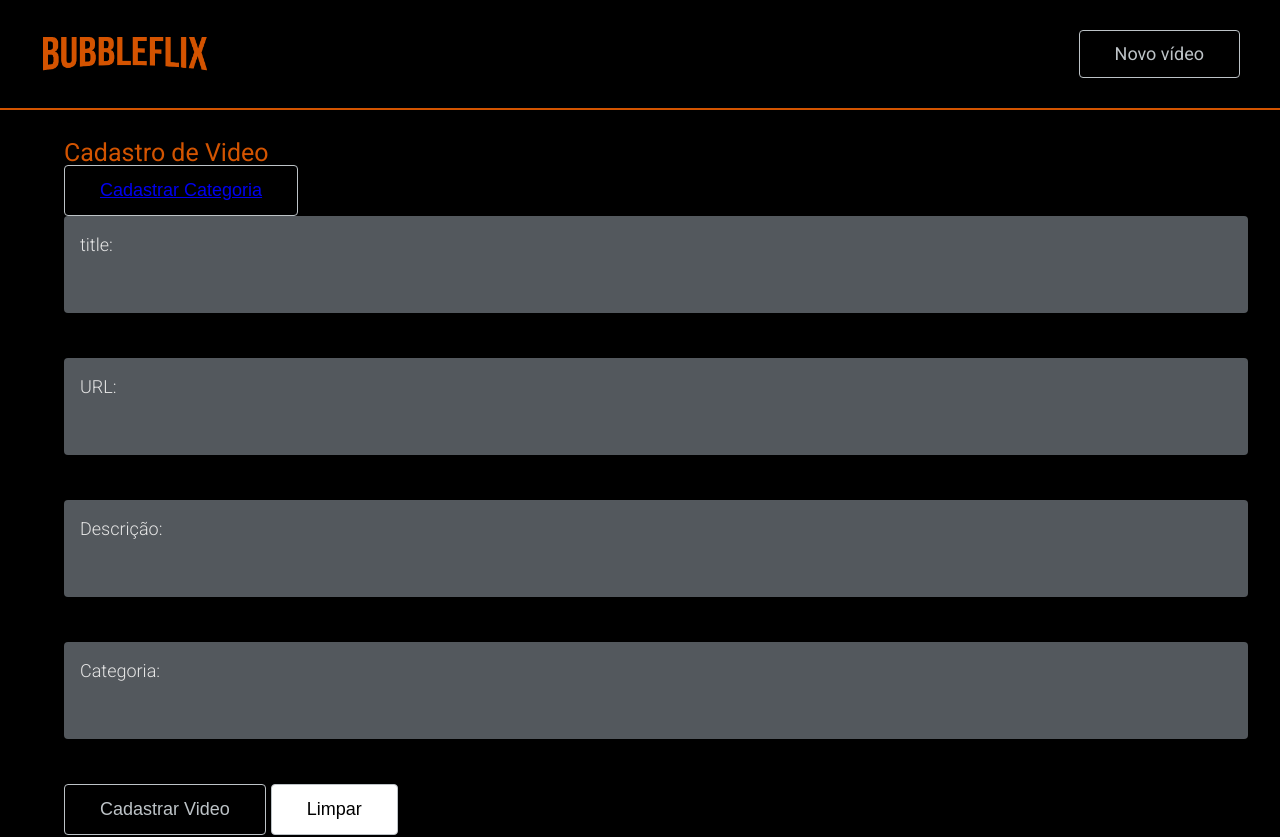
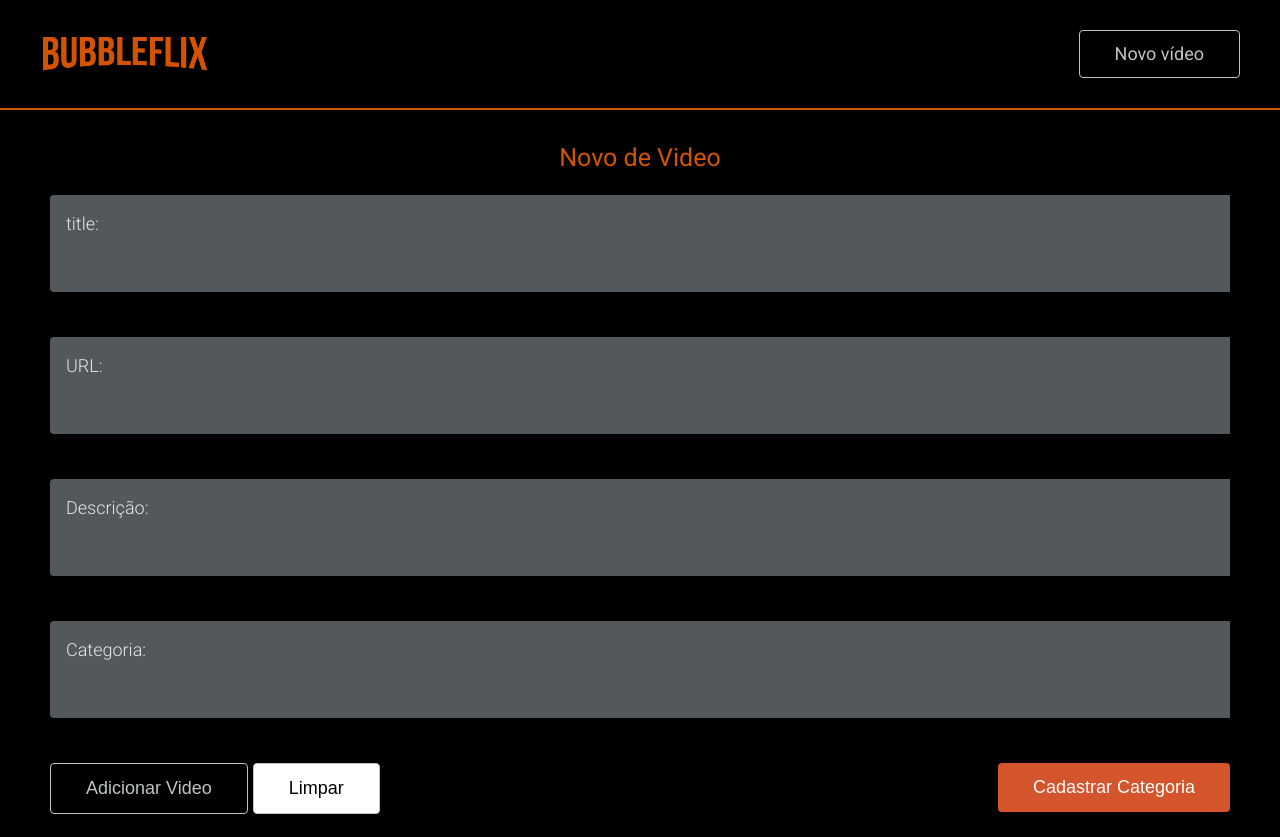
Before and after one commit to rowns07/bubbleflix, a React (Create React App) app: page /cadastro/video in a window 1280 px wide. Shown: the top 837 px of the page. Built offline with nearby package versions, Linux system fonts and the light colour scheme; data requests are answered from the project's data file.

Commit message:
Correção de cores e detalhes do layout

```diff
--- a/src/components/FormField/index.jsx
+++ b/src/components/FormField/index.jsx
@@ -8,7 +8,7 @@ position: relative;
     min-height: 150px;
   }
   input[type="color"] {
-    padding-left: 17px;
+    padding-left: 0px;
   }
 
 `;
@@ -31,6 +31,7 @@ Label.Text = styled.span`
   font-weight: 300;
 
   transition: .1s ease-in-out;
+
 `;
 
 const Input = styled.input`
--- a/src/components/Header/styles.js
+++ b/src/components/Header/styles.js
@@ -29,9 +29,9 @@ const HeaderFlix = styled.header`
         border:0;
         position:fixed;
         bottom:0;
-        left:0;
         width:100vw;
         text-align:center;
+        overflow:hidden;
         }
     }
 `;
--- a/src/components/PageDefault/index.jsx
+++ b/src/components/PageDefault/index.jsx
@@ -8,22 +8,21 @@ const Main = styled.main`
     background-color:var(--color-black-dark);
     color:var(--color-primary-medium);
     flex:1;
-    padding-top:50px;
-    padding-left:5%;
-    padding-right:5%;
+    font-size:25rem;
+    padding-top:120rem;
+
+
 `;
 
 // children = objeto props "aberto" ex: {props.children}
 // eslint-disable-next-line react/prop-types
-function PageDefault({ children, padding }) {
+function PageDefault({ children, padding, paddingTop }) {
   return (
     <>
       <Menu />
-      <Main>
-        <div style={{ fontSize: 25, padding, paddingTop: 90 }}>
+      <Main style={{ padding, paddingTop }}>
 
-          {children}
-        </div>
+        {children}
       </Main>
       <FooterM />
     </>
--- a/src/pages/cadastro/Categoria/index.jsx
+++ b/src/pages/cadastro/Categoria/index.jsx
@@ -5,6 +5,7 @@ import FormField from '../../../components/FormField';
 import { useForm } from '../../../hooks/useForm';
 import repositoryCategories from '../../../repositories/categories';
 import { Table } from './style';
+import ButtonFlix from '../../../components/Button';
 
 function CadastroCategoria() {
   const formData = {
@@ -28,11 +29,10 @@ function CadastroCategoria() {
   }, []);
 
   return (
-    <PageDefault>
+    <PageDefault padding={50}>
       <div style={{ fontSize: 25 }}>
-        <h1>
+        <h1 className="title-page">
           Cadastro de Categoria:
-          {values.title}
         </h1>
 
         <form onSubmit={function handleSubmit(infosDoEvento) {
@@ -96,13 +96,16 @@ function CadastroCategoria() {
             onChange={handleChange}
           />
 
-          <button type="submit">
+          <ButtonFlix type="submit">
             Cadastrar
-          </button>
+          </ButtonFlix>
+          <ButtonFlix type="button" onClick={clearForm} style={{ marginLeft: 5, backgroundColor: 'white', color: 'black' }}>
+            Limpar
+          </ButtonFlix>
 
         </form>
         <br />
-
+        <h3>Categorias Cadastradas:</h3>
         {categories.length === 0 && (<div>loading</div>)}
 
         <Table>
@@ -128,11 +131,10 @@ function CadastroCategoria() {
                 <Table.Td>
                   <button
                     style={{
-                      backgroundColor: 'red', color: 'white', borderColor: 'red', padding: '6rem',
+                      backgroundColor: 'red', color: 'white', borderColor: 'red', padding: '6rem', borderRadius: '4px',
                     }}
                     type="button"
                     onClick={function deleteCategory() {
-                      console.log(category.id);
                       repositoryCategories.deleteCategory(category.id)
                         .then((foi) => {
                           repositoryCategories.getAll()
@@ -155,7 +157,10 @@ function CadastroCategoria() {
         <br />
 
         <Link to="/">
-          Ir para home
+          <ButtonFlix>
+
+            Ir para home
+          </ButtonFlix>
         </Link>
 
       </div>
--- a/src/pages/cadastro/Video/index.jsx
+++ b/src/pages/cadastro/Video/index.jsx
@@ -28,15 +28,8 @@ function CadastroVideo() {
   }, []);
 
   return (
-    <PageDefault>
-      <h1>Cadastro de Video</h1>
-
-      <ButtonFlix>
-        <Link to="/cadastro/categoria">
-          Cadastrar Categoria
-        </Link>
-      </ButtonFlix>
-
+    <PageDefault padding={50}>
+      <h1 className="title-page">Novo de Video</h1>
       <form onSubmit={(event) => {
         event.preventDefault();
         const categoriaEscolhida = categorias.find((categoria) => categoria.title === values.category);
@@ -80,12 +73,29 @@ function CadastroVideo() {
           onChange={handleChange}
           suggestions={categoryTitles}
         />
-        <ButtonFlix type="submit">
-          Cadastrar Video
-        </ButtonFlix>
-        <ButtonFlix type="button" onClick={clearForm} style={{ marginLeft: 5, backgroundColor: 'white', color:'black' }}>
-          Limpar
-        </ButtonFlix>
+
+        <div style={{
+          display: 'flex', justifyContent: 'space-between', width: '100%',
+        }}
+        >
+          <div>
+
+            <ButtonFlix type="submit">
+              Adicionar Video
+            </ButtonFlix>
+            <ButtonFlix type="button" onClick={clearForm} style={{ marginLeft: 5, backgroundColor: 'white', color: 'black' }}>
+              Limpar
+            </ButtonFlix>
+          </div>
+
+          <div>
+            <ButtonFlix style={{ backgroundColor: '#d4552b', border: '#d4552b' }}>
+              <Link to="/cadastro/categoria" style={{ textDecoration: 'none', color: 'white' }}>
+                Cadastrar Categoria
+              </Link>
+            </ButtonFlix>
+          </div>
+        </div>
       </form>
     </PageDefault>
   );
--- a/src/styles/reset.css
+++ b/src/styles/reset.css
@@ -85,6 +85,7 @@ video {
 	font-size: 100%;
 	font: inherit;
 	vertical-align: baseline;
+	box-sizing: border-box;
 }
 /* HTML5 display-role reset for older browsers */
 article,
@@ -103,6 +104,9 @@ section {
 body {
 	font-family: "Roboto", sans-serif;
 	line-height: 1;
+	width: 100%;
+	max-width: 100%;
+	height: 100%;
 }
 ol,
 ul {
@@ -134,4 +138,14 @@ body {
 	min-height: 100vh;
 	display: flex;
 	flex-direction: column;
+	box-sizing: border-box;
 }
+
+.title-page{
+	text-align: center!important;
+	margin: 25rem;
+}
+
+form{
+	overflow: hidden;
+}
```
